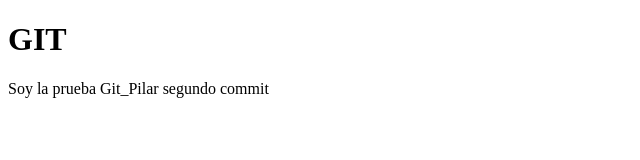
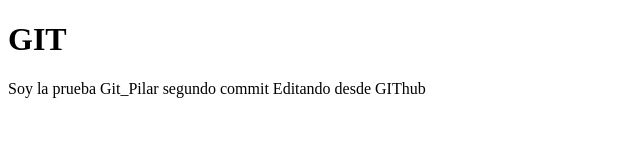
Before and after one commit to Agustiin3/pruebagit_pilar, a plain HTML site: page index.html in a window 1280 px wide. Shown: the whole page, without its empty margins (0-640 px from the left). Drawn offline with Linux system fonts and the light colour scheme.

Commit message:
Update index.html

```diff
--- a/index.html
+++ b/index.html
@@ -8,5 +8,6 @@
     <h1>GIT</h1>
     Soy la prueba Git_Pilar
     segundo commit
+    Editando desde GIThub
   </body>
 </html>
```
